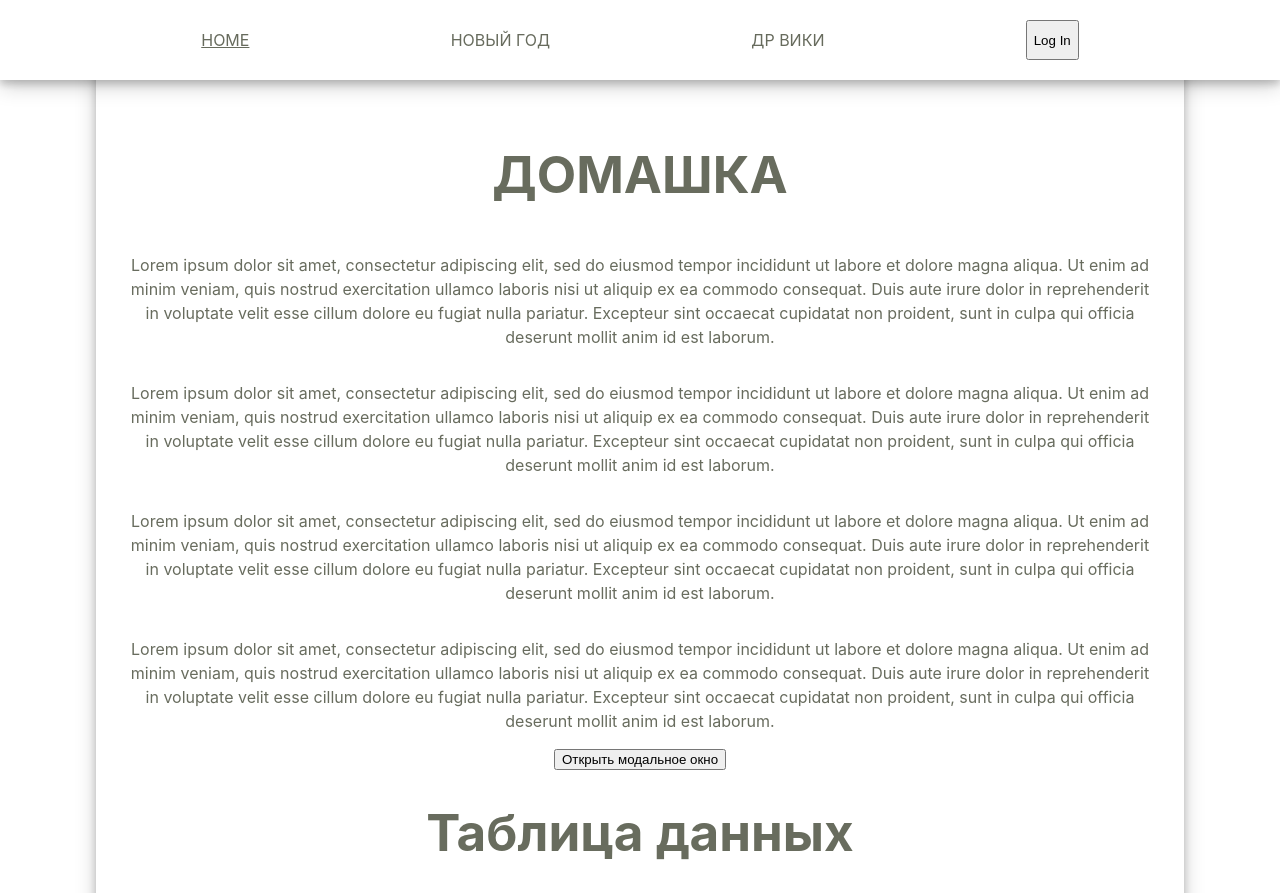
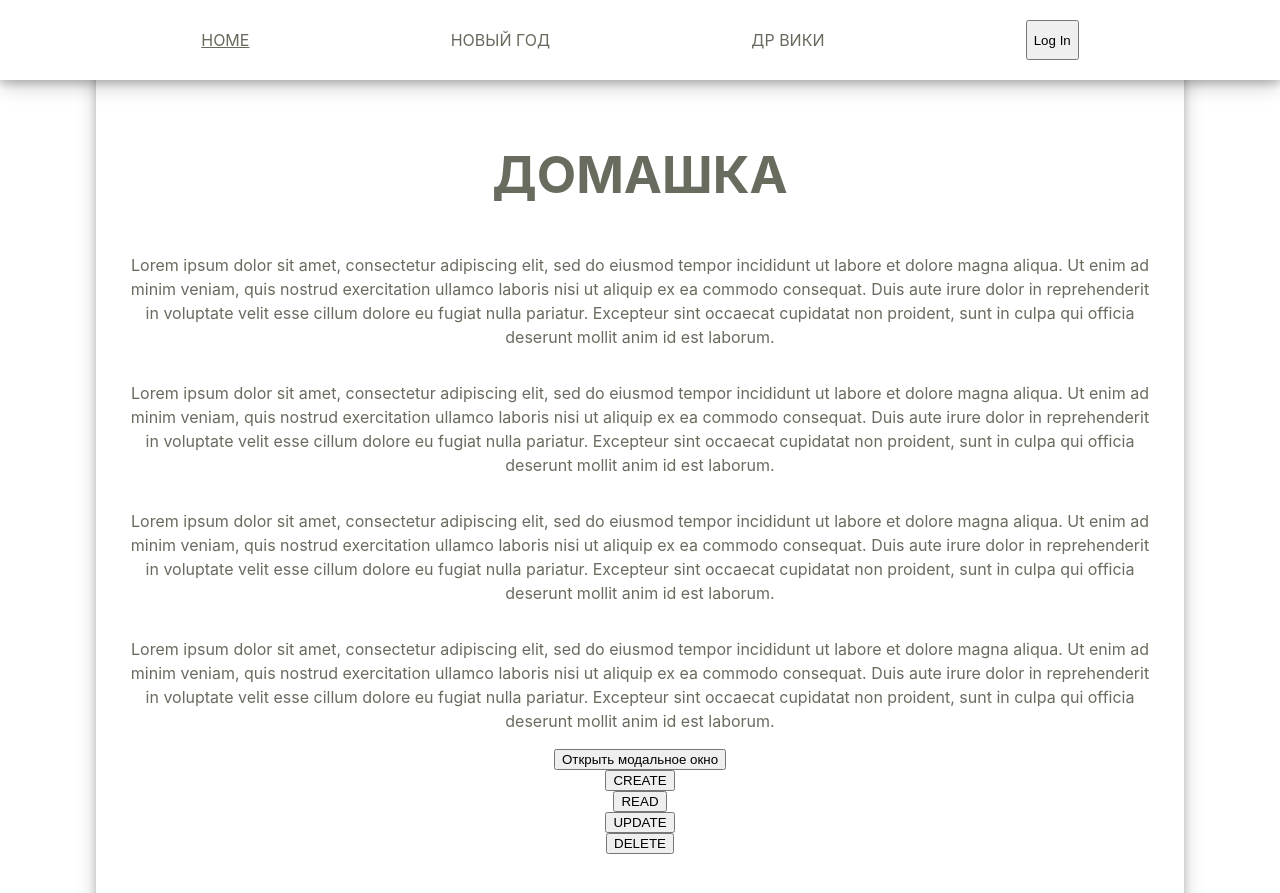
Before and after one commit to ahmadeev/web-4-frontend, a React (Vite) app: page /#/ in a window 1280 px wide. Shown: the top 893 px of the page. Built offline with nearby package versions, Linux system fonts and the light colour scheme.

Commit message:
Add dragon DTO classes

```diff
--- a/src/pages/Home.jsx
+++ b/src/pages/Home.jsx
@@ -3,6 +3,7 @@ import styles from "../page-styles/Home.module.css";
 import {useEffect, useState} from "react";
 import DataTable from "../components/DataTable.jsx";
 import Modal from "../components/Modal.jsx";
+import {DragonDTO, DragonCaveDTO, CoordinatesDTO, DragonHeadDTO, PersonDTO, LocationDTO } from "../utils/model.js"
 
 function Home({ pageTitle }) {
 
@@ -11,6 +12,80 @@ function Home({ pageTitle }) {
     useEffect(() => {
         document.title = pageTitle;
     })
+
+    const BASE_URL = "http://localhost:8080/backend-jakarta-ee-1.0-SNAPSHOT/api/user";
+    const id = 2;
+
+    function crudCreate(url, object) {
+        fetch(`${url}`, {
+            method: 'POST',
+            headers: {
+                'Content-Type': 'application/json',
+            },
+            body: JSON.stringify(object),
+        })
+            .then(response => response.json())
+            .then(data => console.log('Created item:', data))
+            .catch(error => console.error('Error:', error));
+    }
+
+    function crudRead(url, id) {
+        fetch(`${url}/${id}`, {
+            method: 'GET',
+        })
+            .then(response => response.json())
+            .then(data => console.log('Item data:', data))
+            .catch(error => console.error('Error:', error));
+    }
+
+    function crudUpdate(url, id) {
+        fetch(`${url}/${id}`, {
+            method: 'PUT',
+            headers: {
+                'Content-Type': 'application/json',
+            },
+            body: JSON.stringify({
+                name: 'Updated Item',
+                description: 'Updated description of the item',
+            }),
+        })
+            .then(response => response.json())
+            .then(data => console.log('Updated item:', data))
+            .catch(error => console.error('Error:', error));
+    }
+
+    function crudDelete(url, id) {
+        fetch(`${url}/${id}`, {
+            method: 'DELETE',
+        })
+            .then(response => {
+                if (response.ok) {
+                    console.log('Item deleted');
+                } else {
+                    console.log('Failed to delete item');
+                }
+            })
+            .catch(error => console.error('Error:', error));
+    }
+
+    // Пример создания экземпляра
+    const coordinates = new CoordinatesDTO(50, 30);
+    const cave = new DragonCaveDTO(15);
+    const killer = new PersonDTO("killer", "WHITE", "WHITE", new LocationDTO(1, 1, 1), new Date().toISOString().split('T')[0], 200);
+    const head = new DragonHeadDTO(200, 100500);
+    const dragon = new DragonDTO(
+        "Fire Dragon",
+        coordinates,
+        cave,
+        killer,
+        200,  // Age,
+        "A fierce and powerful dragon", // Description
+        150,  // Wingspan
+        null, // No character
+        head, // Dragon head
+    );
+
+    console.log(dragon);
 
     return (
         <>
@@ -50,10 +125,16 @@ function Home({ pageTitle }) {
                 </p>
 
                 <button onClick={() => setModalActive(true)}>Открыть модальное окно</button>
-                <DataTable />
+
+                <button onClick={() => crudCreate(`${BASE_URL}/dragon`, dragon)}>CREATE</button>
+                <button onClick={() => crudRead(`${BASE_URL}/dragon`, id)}>READ</button>
+                <button onClick={() => crudUpdate(`${BASE_URL}/dragon`, id)}>UPDATE</button>
+                <button onClick={() => crudDelete(`${BASE_URL}/dragon`, id)}>DELETE</button>
+
+                <DataTable/>
             </div>
             <Modal active={modalActive} setActive={setModalActive}>
-                <DataTable/>
+            <DataTable/>
             </Modal>
         </>
     )
--- /dev/null
+++ b/src/utils/model.js
@@ -0,0 +1,70 @@
+export class CoordinatesDTO {
+    constructor(x, y) {
+        this.x = x;
+        this.y = y;
+    }
+}
+
+export class DragonCaveDTO {
+    constructor(numberOfTreasures) {
+        this.numberOfTreasures = numberOfTreasures;
+    }
+}
+
+export class PersonDTO {
+    constructor(name, eyeColor, hairColor, location, birthday, height) {
+        this.name = name;
+        this.eyeColor = eyeColor;
+        this.hairColor = hairColor;
+        this.location = location;
+        this.birthday = birthday;
+        this.height = height;
+    }
+}
+
+export class LocationDTO {
+    constructor(x, y, z) {
+        this.x = x;
+        this.y = y;
+        this.z = z;
+    }
+}
+
+export class DragonHeadDTO {
+    constructor(eyesCount, toothCount) {
+        this.eyesCount = eyesCount;
+        this.toothCount = toothCount;
+    }
+}
+
+export class DragonDTO {
+    constructor(name, coordinates, cave, killer = null, age = 0, description = null, wingspan, character = null, head = null) {
+        // Проверка на обязательные поля и их валидность
+        if (!name || typeof name !== 'string' || name.trim() === '') {
+            throw new Error('Name cannot be null or empty');
+        }
+        if (!coordinates || !(coordinates instanceof CoordinatesDTO)) {
+            throw new Error('Coordinates cannot be null');
+        }
+        if (!cave || !(cave instanceof DragonCaveDTO)) {
+            throw new Error('Cave cannot be null');
+        }
+        if (age <= 0) {
+            throw new Error('Age must be greater than 0');
+        }
+        if (!wingspan || wingspan <= 0) {
+            throw new Error('Wingspan must be greater than 0');
+        }
+
+        // Установка значений свойств
+        this.name = name;
+        this.coordinates = coordinates;
+        this.cave = cave;
+        this.killer = killer;
+        this.age = age;
+        this.description = description;
+        this.wingspan = wingspan;
+        this.character = character;
+        this.head = head;
+    }
+}
```
